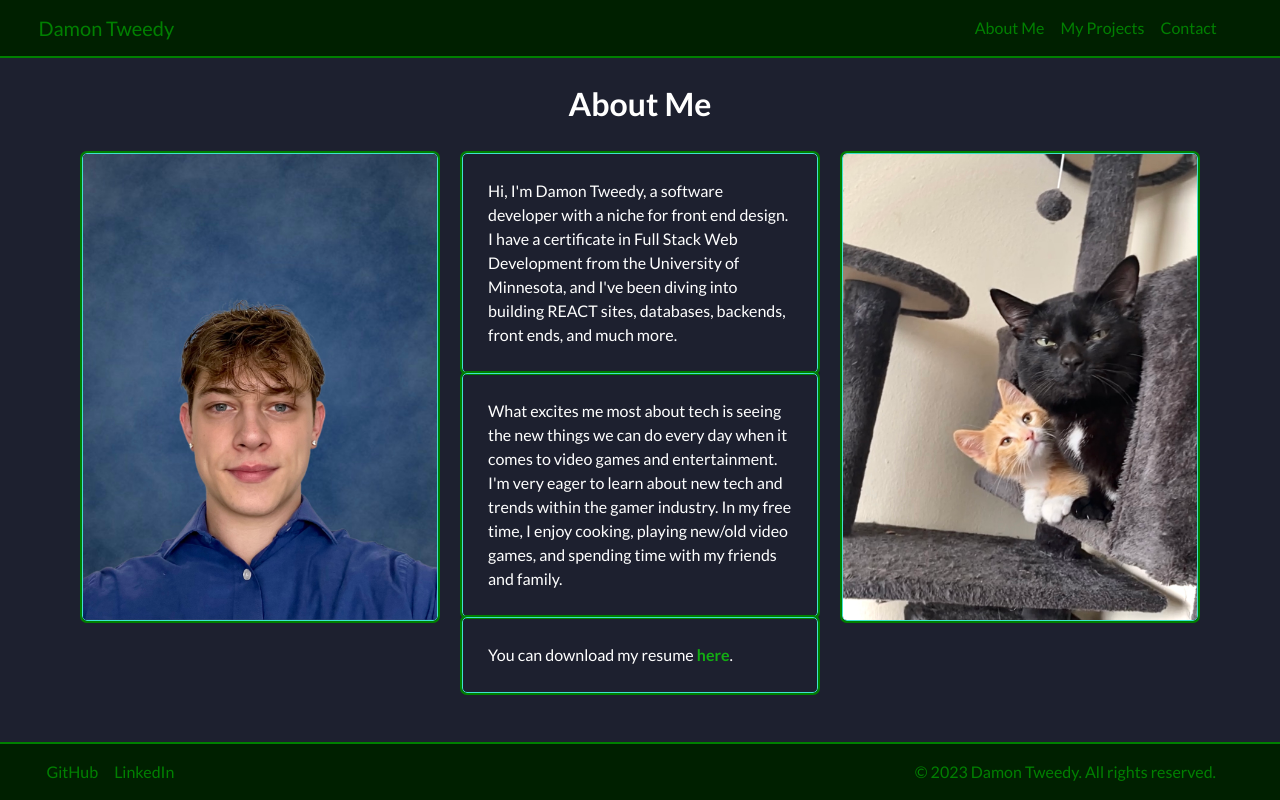
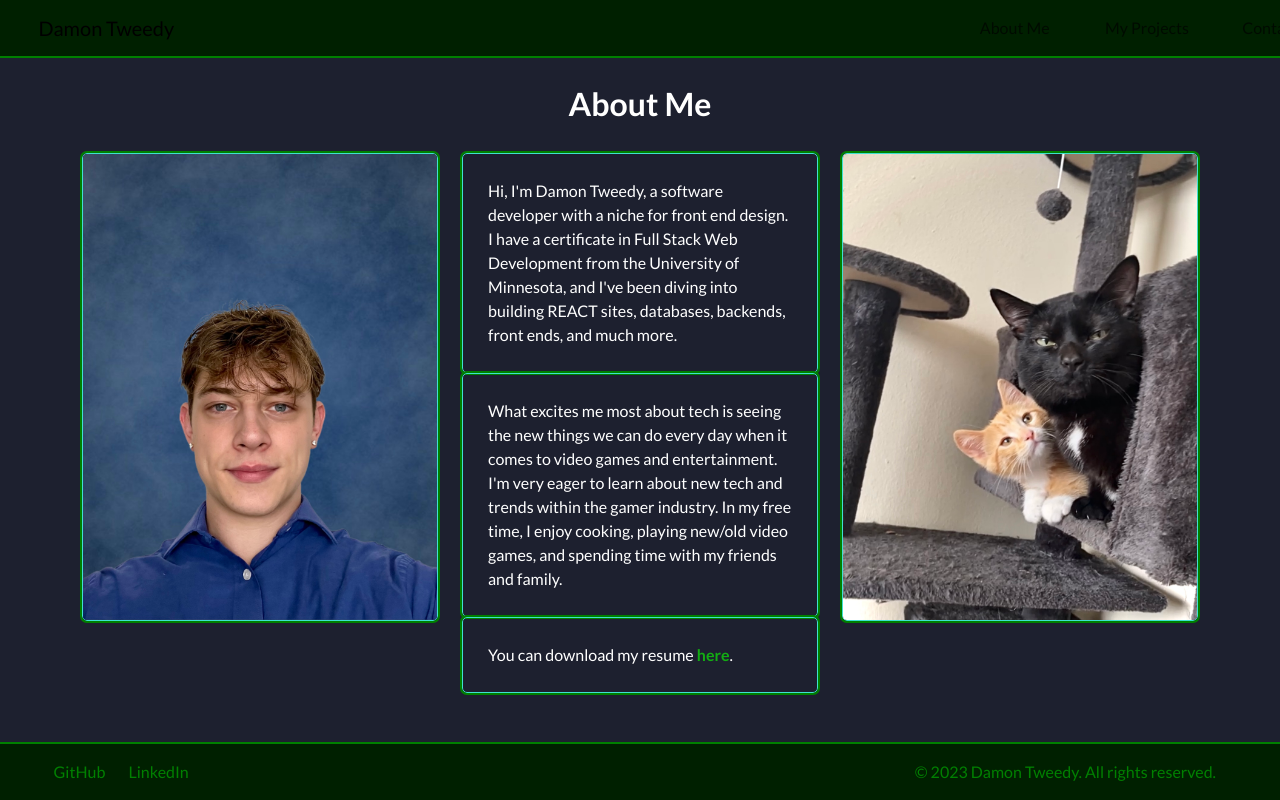
Before and after one commit to dmtweedy/react-portfolio, a React (Vite) app: page / in a window 1280 px wide. Built offline with nearby package versions, Linux system fonts and the light colour scheme.

Commit message:
nav changes

```diff
--- a/package.json
+++ b/package.json
@@ -14,7 +14,7 @@
     "bootstrap": "^5.3.1",
     "emailjs-com": "^3.2.0",
     "react": "^18.2.0",
-    "react-bootstrap": "^2.8.0",
+    "react-bootstrap": "^2.9.0",
     "react-dom": "^18.2.0",
     "react-router-dom": "^6.15.0"
   },
--- a/src/App.css
+++ b/src/App.css
@@ -24,35 +24,45 @@ p {
   border-bottom: 2px solid green;
 }
 
-.header .navbar-nav {
+.nav-item {
+  margin-right: 15%;
+}
+
+.navbar-nav {
   margin-left: auto;
   margin-right: 5%;
 }
 
-.header .nav-link {
+.nav-link {
   color: green;
+  margin-left: 5%;
+  white-space: nowrap;
 }
 
-.header .navbar-brand:visited {
-  color: green;
+.navbar-brand:visited {
+  color: green !important;
 }
 
-.header .nav-link:visited {
-  color: green;
+.nav-link:visited {
+  color: green !important;
 }
 
-.header .nav-link:hover {
+.nav-link:hover {
   color: turquoise !important;
 }
 
-.header .navbar-brand {
+.navbar-brand {
   margin-right: auto;
   margin-left: 3%;
   color: green;
 }
 
-.header .navbar-brand:hover {
+.navbar-brand:hover {
   color: turquoise !important;
+}
+
+.navbar-toggler {
+  margin-right: 3% !important;
 }
 
 /* about styles */
@@ -232,7 +242,7 @@ p {
 .app-container {
   display: flex;
   flex-direction: column;
-  min-height: 100vh;
+  min-height: 100dvh;
 }
 
 .footer {
--- a/src/js/Header.jsx
+++ b/src/js/Header.jsx
@@ -1,17 +1,27 @@
-import React from 'react';
+import React, { useState } from 'react';
 import Navigation from './Navigation';
 import Navbar from 'react-bootstrap/Navbar';
 
 function Header() {
+  const [expanded, setExpanded] = useState(false);
+
+  const handleNavItemClick = () => {
+    setExpanded(false);
+  };
+
   return (
     <header className="header">
-    <Navbar expand="lg">
-      <Navbar.Brand href="/">Damon Tweedy</Navbar.Brand>
-      <Navbar.Toggle aria-controls="basic-navbar-nav" />
-      <Navbar.Collapse id="basic-navbar-nav">
-        <Navigation />
-      </Navbar.Collapse>
-    </Navbar>
+      <Navbar bg="green" expand="lg" expanded={expanded}>
+        <Navbar.Brand href="/">Damon Tweedy</Navbar.Brand>
+        <Navbar.Toggle
+          style={{ backgroundColor: 'green' }}
+          aria-controls="basic-navbar-nav"
+          onClick={() => setExpanded(!expanded)}
+        />
+        <Navbar.Collapse id="basic-navbar-nav">
+          <Navigation onItemClick={handleNavItemClick} />
+        </Navbar.Collapse>
+      </Navbar>
     </header>
   );
 }
--- a/src/js/Navigation.jsx
+++ b/src/js/Navigation.jsx
@@ -3,21 +3,26 @@ import React from 'react';
 import { Link } from 'react-router-dom';
 import Nav from 'react-bootstrap/Nav';
 
-function Navigation() {
+function Navigation({ onItemClick }) {
+  const handleItemClick = () => {
+    // Call the parent component's function to close the navigation menu
+    onItemClick();
+  };
+
   return (
     <Nav>
       <Nav.Item>
-        <Link to="/about" className="nav-link">
+        <Link to="/about" className="nav-link" onClick={handleItemClick}>
           About Me
         </Link>
       </Nav.Item>
       <Nav.Item>
-        <Link to="/portfolio" className="nav-link">
+        <Link to="/portfolio" className="nav-link" onClick={handleItemClick}>
           My Projects
         </Link>
       </Nav.Item>
       <Nav.Item>
-        <Link to="/contact" className="nav-link">
+        <Link to="/contact" className="nav-link" onClick={handleItemClick}>
           Contact
         </Link>
       </Nav.Item>
```
Also changed, not shown: 1 other file (tests, documents, lock files or other folders).
